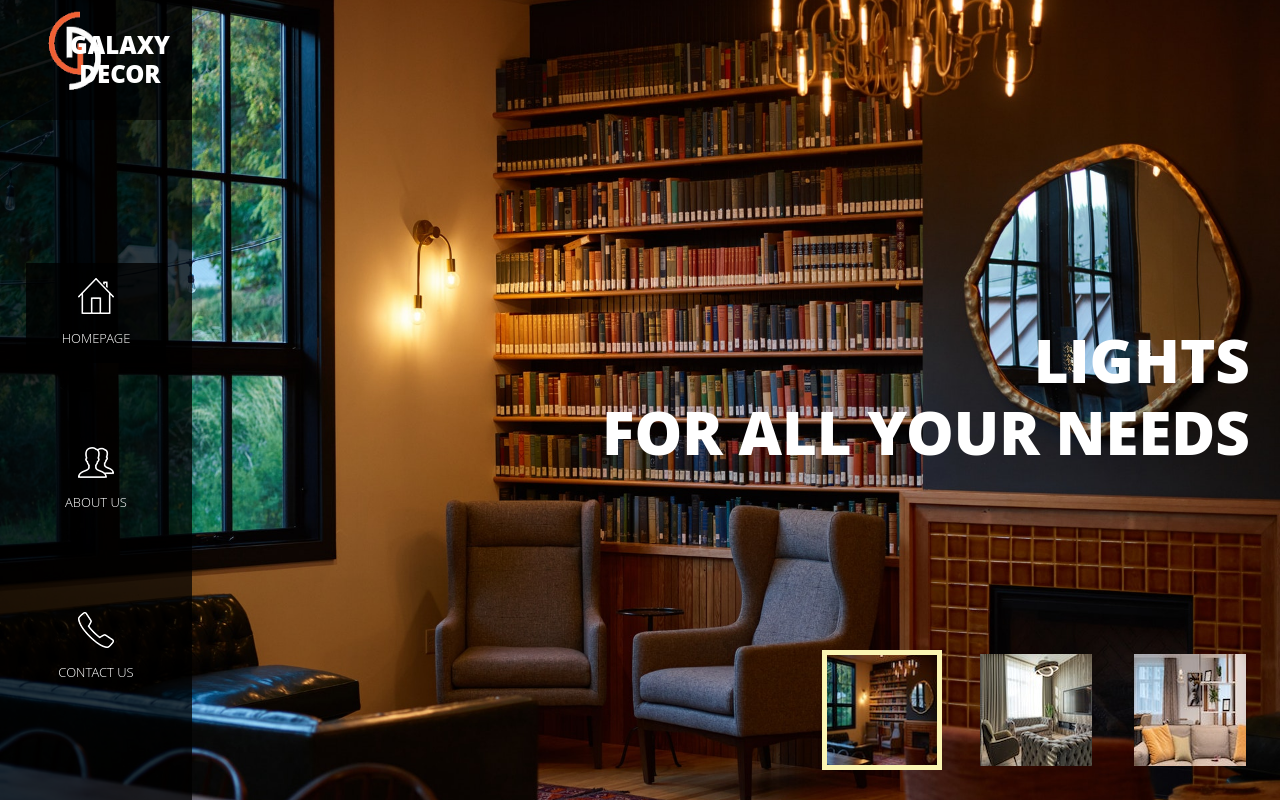
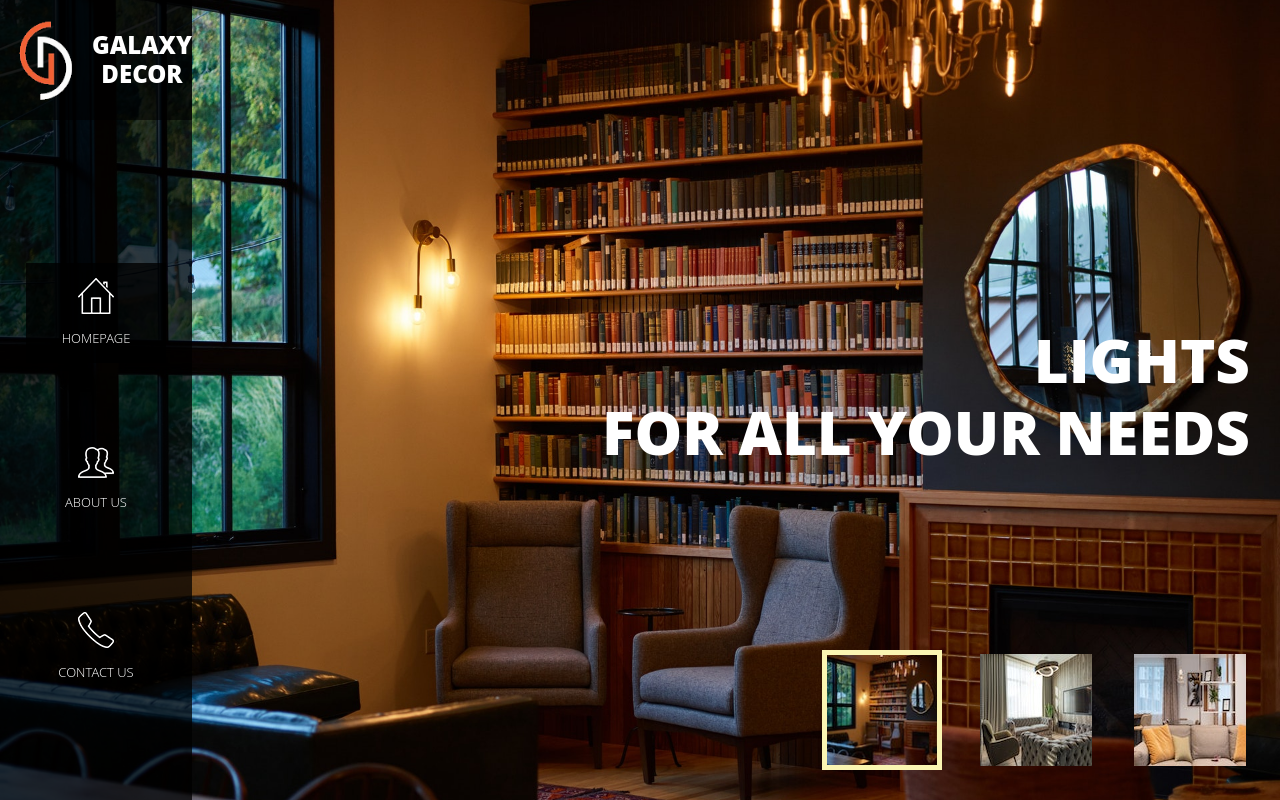
Before and after one commit to galaxydecor/galaxydecor, a plain HTML site: page index.html in a window 1280 px wide. Drawn offline with Linux system fonts and the light colour scheme; grey boxes are pictures that could not be loaded.

Commit message:
Update tooplate-main.css

```diff
--- a/assets/css/tooplate-main.css
+++ b/assets/css/tooplate-main.css
@@ -248,7 +248,11 @@ nav a::before {
 .logo img.logo-desktop {
   width: 12vh;
   position: absolute;
-  left: 5px;
+  /* left: 5px; */
+  top: 50%;
+  left: 50%;
+  position: absolute;
+  transform: translate(-125%, -50%);
 }
 .logo h1 {
   font-size: 24px;
@@ -259,7 +263,7 @@ nav a::before {
   top: 50%;
   left: 50%;
   position: absolute;
-  transform: translate(-50%, -50%);
+  transform: translate(-28%, -50%);
 }
 .logo h3 {
   display: none;
```
